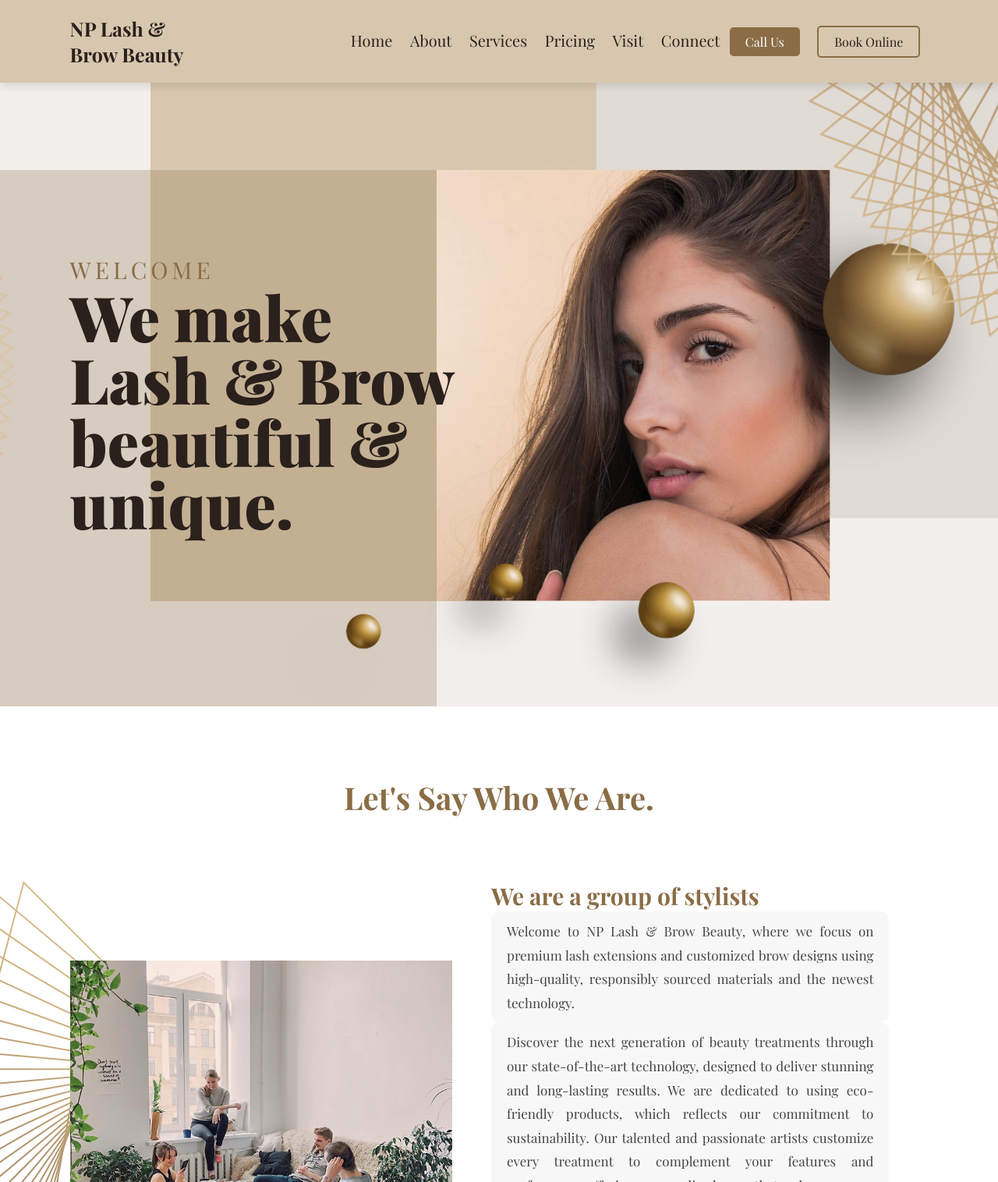
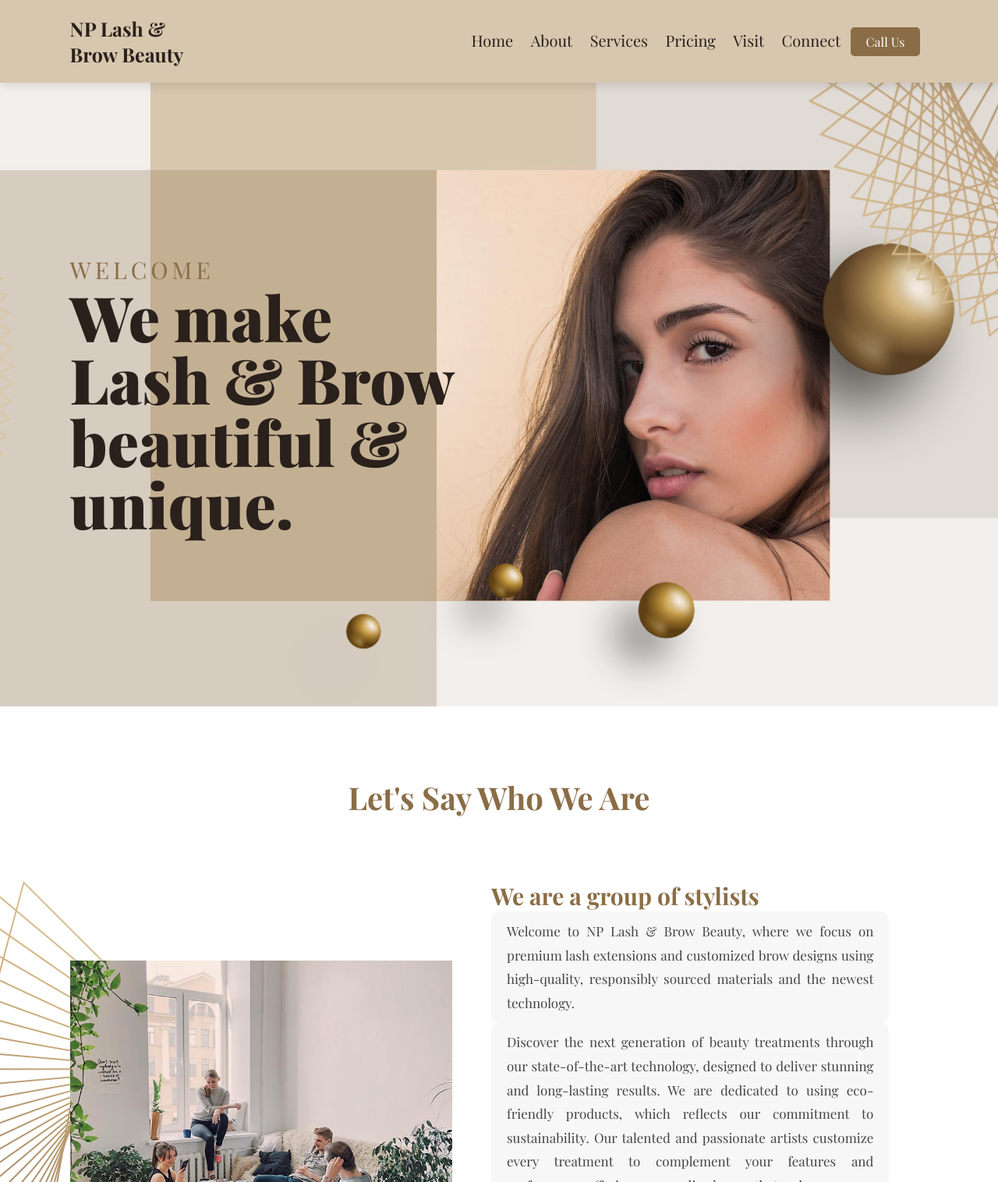
Before and after one commit to ThilinaShalom/NP-lash---Brow-web, a plain HTML site: page index.html in a window 1280 px wide. Shown: the top 1516 px of the page at 78% size. Drawn offline with nearby package versions, Linux system fonts and the light colour scheme; a web font is replaced by a local one.

Commit message:
book online button is hide

```diff
--- a/index.html
+++ b/index.html
@@ -27,7 +27,7 @@
            <a href="#connect">connect</a>
            <!-- <a href="#review">review</a> -->
            <button class="btn call-us" onclick="callUs()">Call Us</button>
-           <button class="btn book-online" onclick="bookOnline()" >Book Online</button>
+           <!-- <button class="btn book-online" onclick="bookOnline()" >Book Online</button> -->
 
         </nav>
 
@@ -52,7 +52,7 @@
 
 <section class="about" id="about">
 
-    <h1 class="heading">Let's say who we are.</h1>
+    <h1 class="heading">Let's say who we are</h1>
 
     <div class="row" >
 
```
